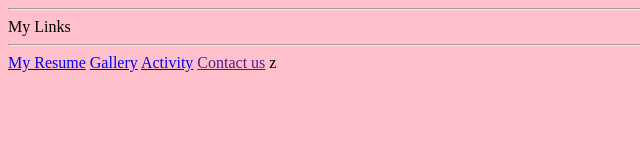
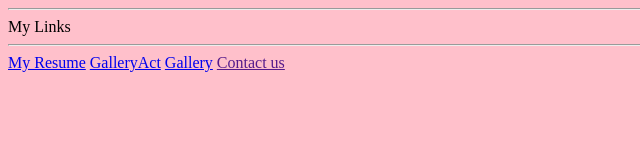
Before and after one commit to sophiajulianafavorito/sophiajulianafavorito.github.io, a plain HTML site: page index.html in a window 1280 px wide. Shown: the full height of the page, 0-640 px from the left. Drawn offline with Linux system fonts and the light colour scheme.

Commit message:
Add files via upload

```diff
--- a/index.html
+++ b/index.html
@@ -29,9 +29,9 @@
     <hr>
 
     <a href="favorito_resume.html"> My Resume</a>
-    <a href="gallery.html"> Gallery</a>
-    <a href="galleryact.html"> Activity</a>
+    <a href="galleryact.html"> GalleryAct</a>
+    <a href="gal.html"> Gallery</a>
     <a href=""> Contact us</a>
 
-</body>z
+</body>
 </html>
```
